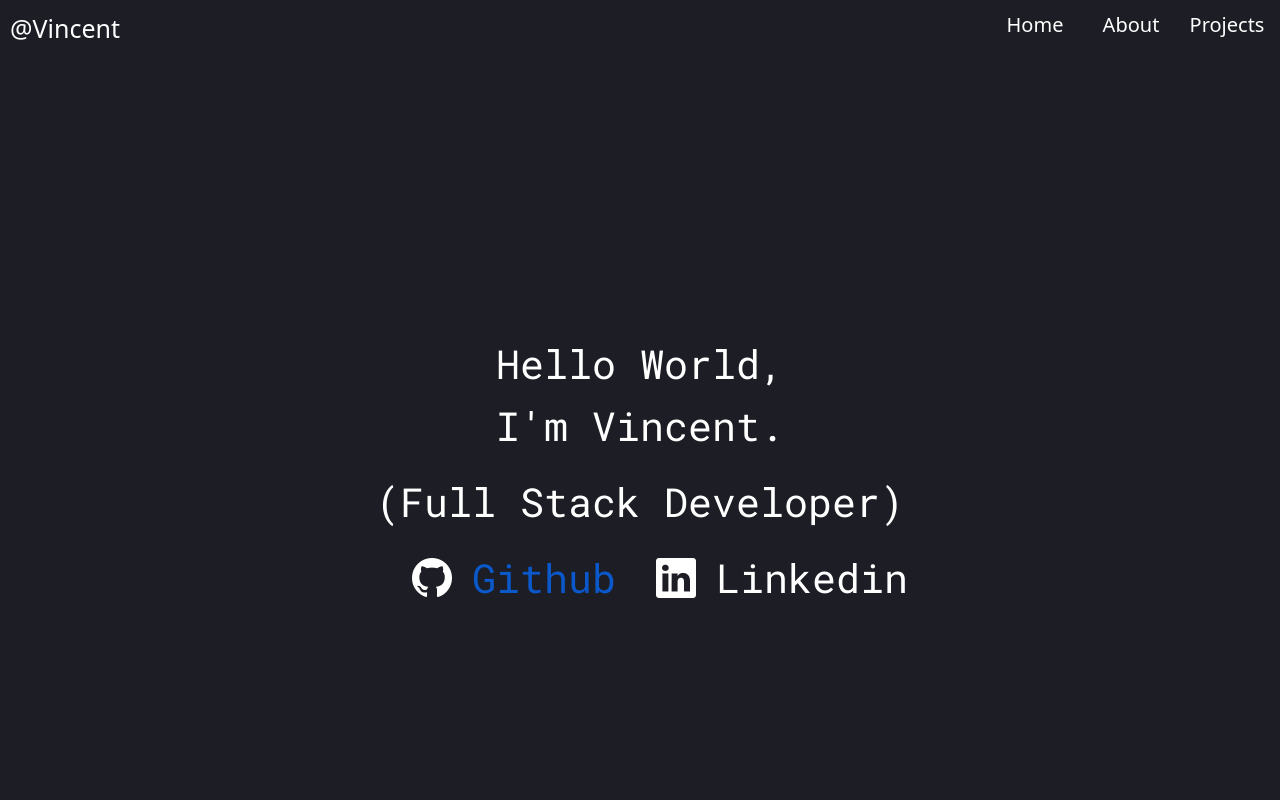
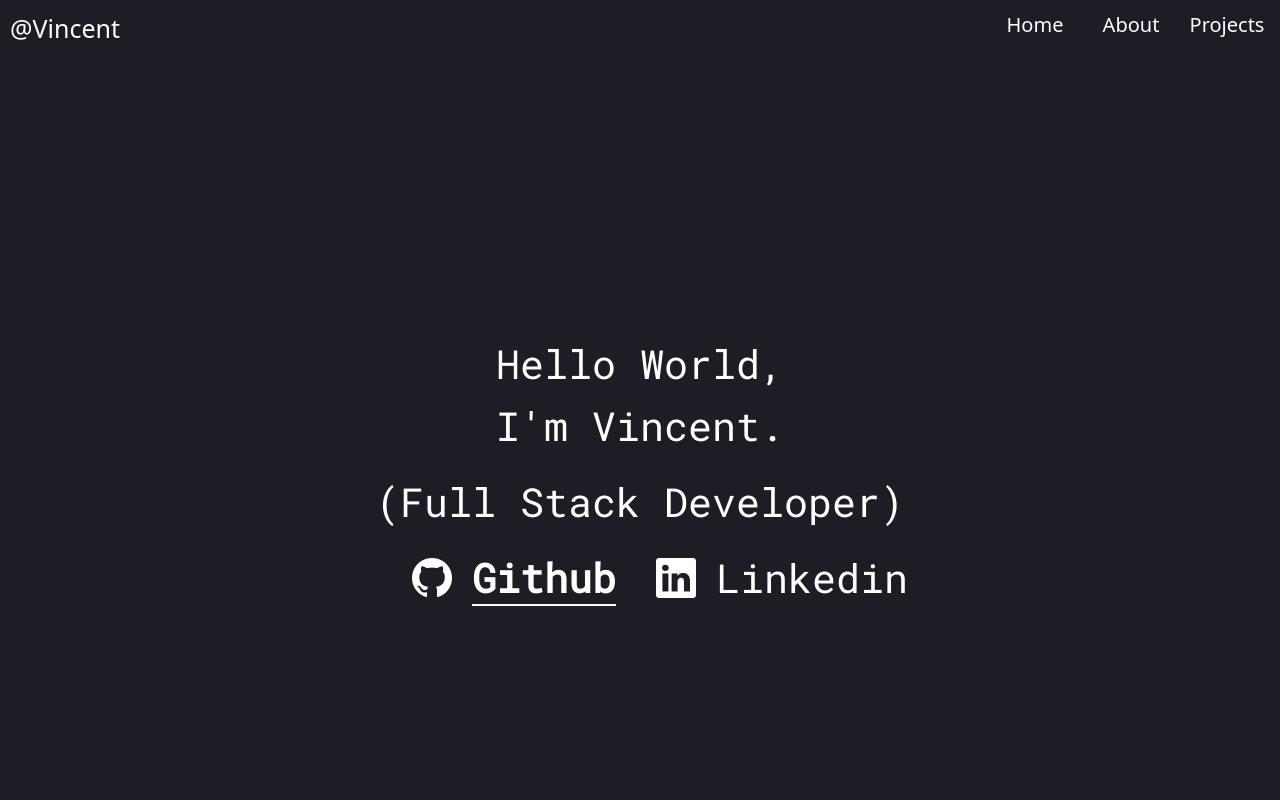
Before and after one commit to vyncent-t/portfolio, a React (Create React App) app: page / in a window 1280 px wide. In both pictures the pointer is over the link 543 px from the left and 577 px from the top of the page. Shown: the top 800 px of the page. Built offline with nearby package versions, Linux system fonts and the light colour scheme.

Commit message:
css changes

```diff
--- a/src/components/projectCard.js
+++ b/src/components/projectCard.js
@@ -9,12 +9,12 @@ function ProjectCard() {
     console.log(projectArr)
 
     return (
-        <div className="container d-flex flex-wrap justify-content-around boxshadow">
+        <div className="container d-flex flex-wrap justify-content-around">
             <div className='row'>
                 {projectArr.map((project) => (
                     <div className="col-lg-4 my-3">
                         <div className="card shadow-sm text-dark">
-                            <div className="card-body">
+                            <div className="card-body boxshadow">
                                 <h3 className="card-title">{project.title}</h3>
                                 <img src={project.image} className="card-img-top mb-3 boxshadow" alt="..." />
                                 <p>
@@ -25,16 +25,16 @@ function ProjectCard() {
                                         <a href={project.demo} target="_blank" rel="noopener noreferrer">Video Demo</a>
                                     </p>
                                 </div>))}
-                                <small className="text-muted">{project.tech}</small>
+                                <small>{project.tech}</small>
                                 <div className="d-flex justify-content-center align-items-center">
                                     <div className="btn-group">
-                                        <button type="button" className="btn btn-sm btn-outline-secondary">
+                                        <button type="button" className="btn btn-sm ">
                                             <i className="bi bi-laptop"></i>
                                             <a href={project.deploy}
                                             >View project</a
                                             >
                                         </button>
-                                        <button type="button" className="btn btn-sm btn-outline-secondary">
+                                        <button type="button" className="btn btn-sm ">
                                             <i className="bi bi-github"></i>
                                             <a href={project.repo}
                                             >Github</a
--- a/src/index.css
+++ b/src/index.css
@@ -33,6 +33,14 @@
 	text-decoration: none;
 }
 
+.socials a:hover {
+	margin-left: 0.5em;
+	color: white;
+	text-decoration: none;
+	font-weight: bold;
+	border-bottom: 2px solid white;
+}
+
 .bannerphoto {
 	background-color: #1c1d25;
 	height: 100vh;
@@ -60,3 +68,9 @@
 .boxshadow {
 	box-shadow: 5px 5px 20px 1px rgba(0, 0, 0, 0.7);
 }
+
+.card-body:hover {
+	color: white !important;
+	text-decoration: none;
+	background-color: rgb(102, 178, 204);
+}
```
